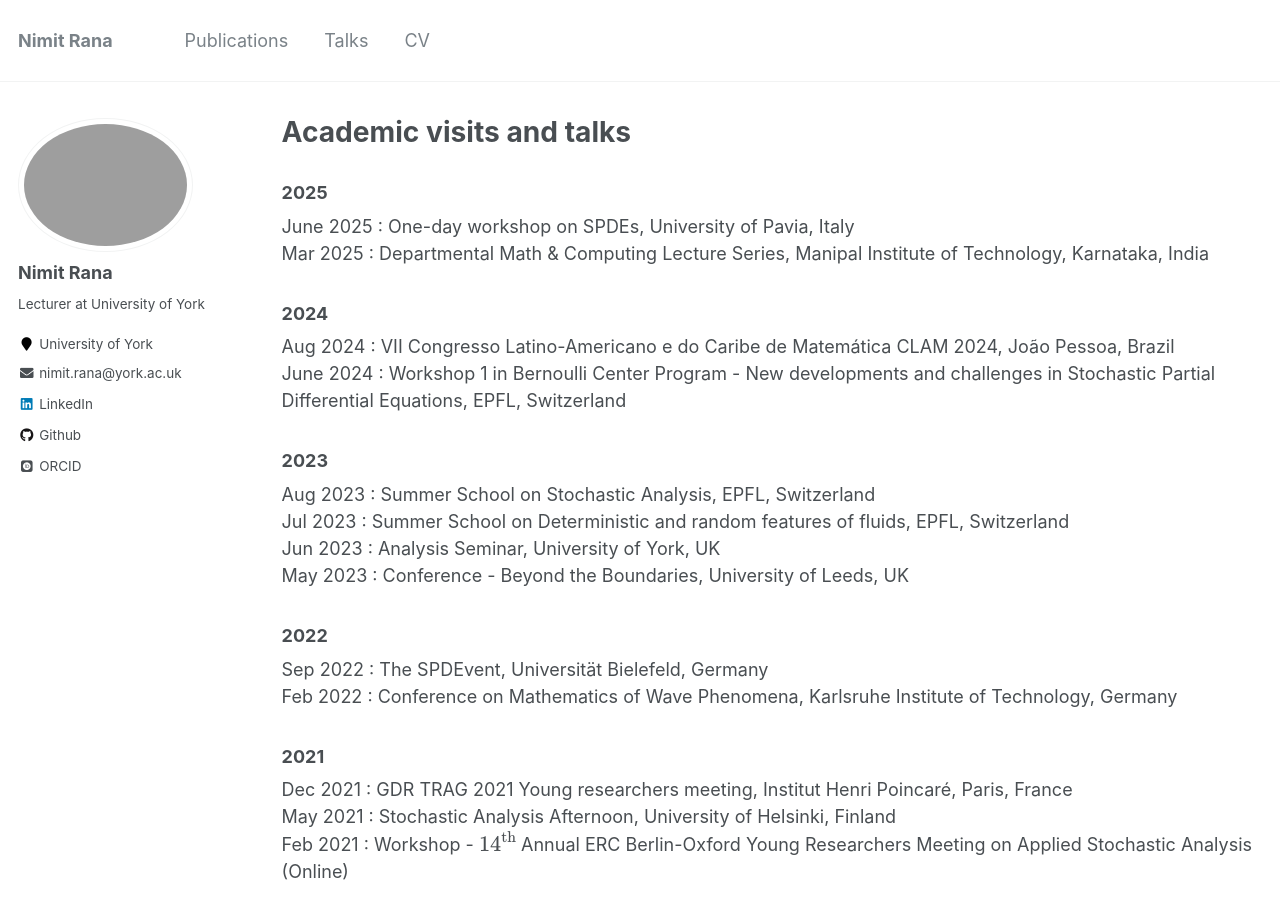
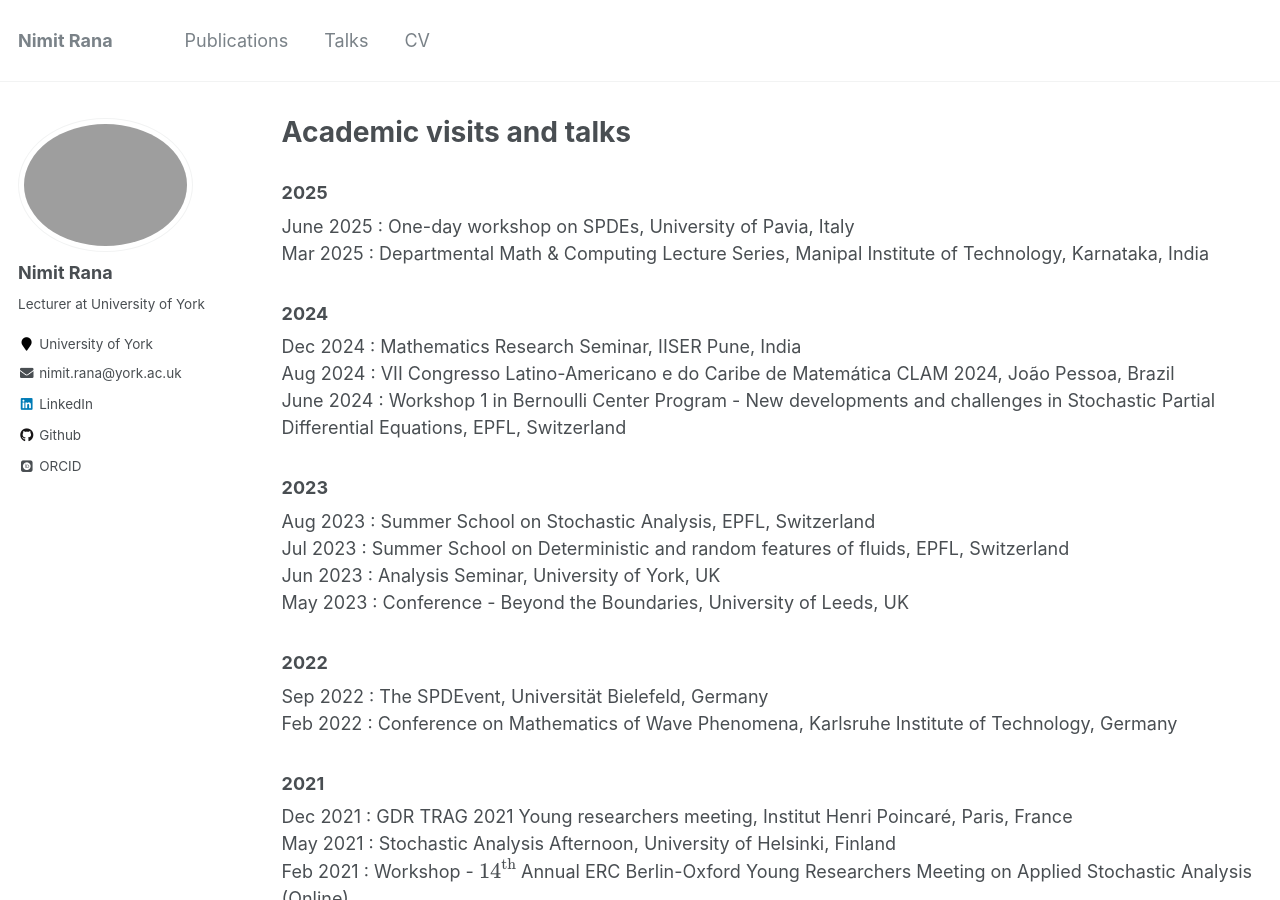
Before and after one commit to rananimit/rananimit.github.io, a Jekyll site: the page built from _pages/talks.html, in a window 1280 px wide and 900 px high. Built offline with Jekyll 4.4.1, drawn with Linux system fonts in a browser that asks for light colours; some web fonts are replaced; formulas are drawn with MathJax 3.

Commit message:
Update talks.html

```diff
--- a/_pages/talks.html
+++ b/_pages/talks.html
@@ -12,6 +12,7 @@ Mar 2025 : Departmental Math & Computing Lecture Series, Manipal Institute of Te
 <h3>
     <span style="font-weight: bold;">2024</span>
 </h3>
+Dec 2024 : Mathematics Research Seminar, IISER Pune, India<br>
 Aug 2024 : VII Congresso Latino-Americano e do Caribe de Matem&aacutetica CLAM 2024, Jo&atildeo Pessoa, Brazil<br>
 June 2024 : Workshop 1 in Bernoulli Center Program - New developments and challenges in Stochastic Partial Differential Equations, EPFL, Switzerland<br>
 <h3>
```
